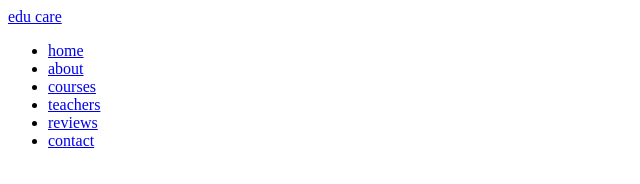
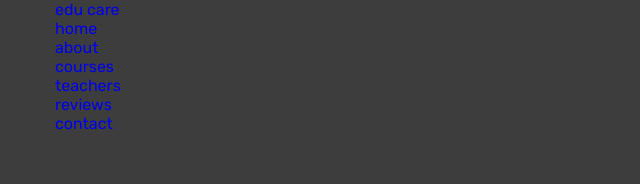
Before and after one commit to Muhammed-Nayeem/ThemesPark, a plain HTML site: page EDUCA-COACHING/index.html in a window 1280 px wide. Shown: the whole page, without its empty margins (0-640 px from the left). Drawn offline with Linux system fonts and the light colour scheme.

Commit message:
initial commit

```diff
--- a/EDUCA-COACHING/Assets/CSS/app.css
+++ b/EDUCA-COACHING/Assets/CSS/app.css
@@ -1,3 +1,33 @@
 /* google fonts */
 @import url("https://fonts.googleapis.com/css2?family=Rubik:wght@300;400;500;600&display=swap");
-/* variables declaration *//*# sourceMappingURL=app.css.map */
+/* variables declaration */
+* {
+  margin: 0;
+  padding: 0;
+  box-sizing: border-box;
+}
+
+a {
+  text-decoration: none;
+}
+
+ul {
+  list-style: none;
+}
+
+img {
+  width: 100%;
+}
+
+body {
+  font-family: "Rubik", sans-serif;
+  font-size: 16px;
+  background-color: #3d3d3d;
+  overflow-x: hidden;
+}
+
+.container {
+  max-width: 1170px;
+  width: 100%;
+  margin: auto;
+}/*# sourceMappingURL=app.css.map */
```
Also changed, not shown: 1 other file.
